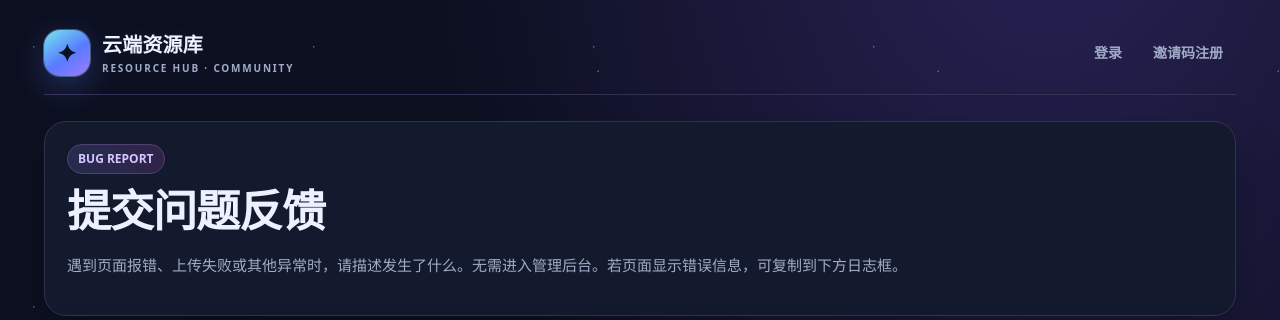
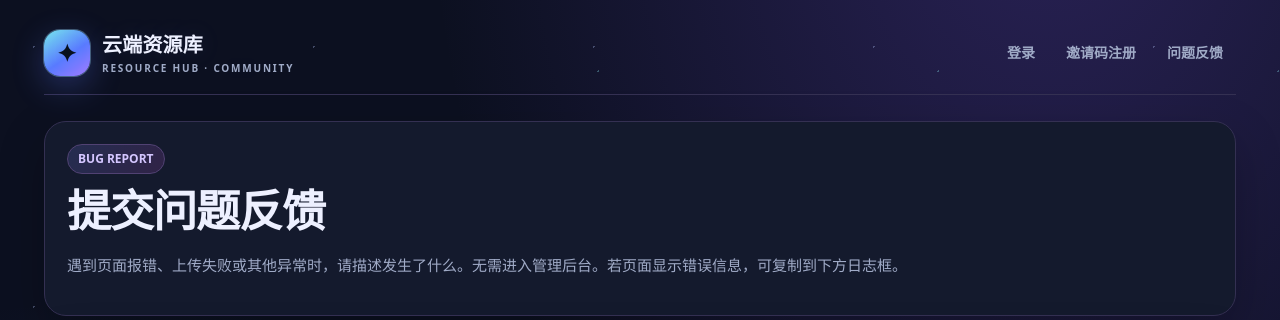
Before and after one commit to likejack759-gif/archive-cloud-platform, a Python web app: template app/templates/feedback.html in a window 1280 px wide. Shown: the top 320 px of the page. Run offline with Jinja, Linux system fonts and the light colour scheme; the template is opened without the code that fills it, so the values that code supplies are empty.

Commit message:
Expose public bug feedback link in site navigation

```diff
--- a/app/templates/base.html
+++ b/app/templates/base.html
@@ -110,6 +110,7 @@ img{max-width:100%}
 {% if user.role == 'admin' %}<a href="/admin">管理后台</a>{% endif %}
 <form class="inline" method="post" action="/logout"><input type="hidden" name="csrf_token" value="{{ csrf_token }}"><button class="secondary" type="submit">退出登录</button></form>
 {% else %}<a href="/login">登录</a><a href="/register">邀请码注册</a>{% endif %}
+<a href="/feedback">问题反馈</a>
 </nav></header>
 {% block content %}{% endblock %}
 <div class="footer">云端资源库 · 资源经审核后开放 · 请勿上传违法或侵权文件</div>
```
